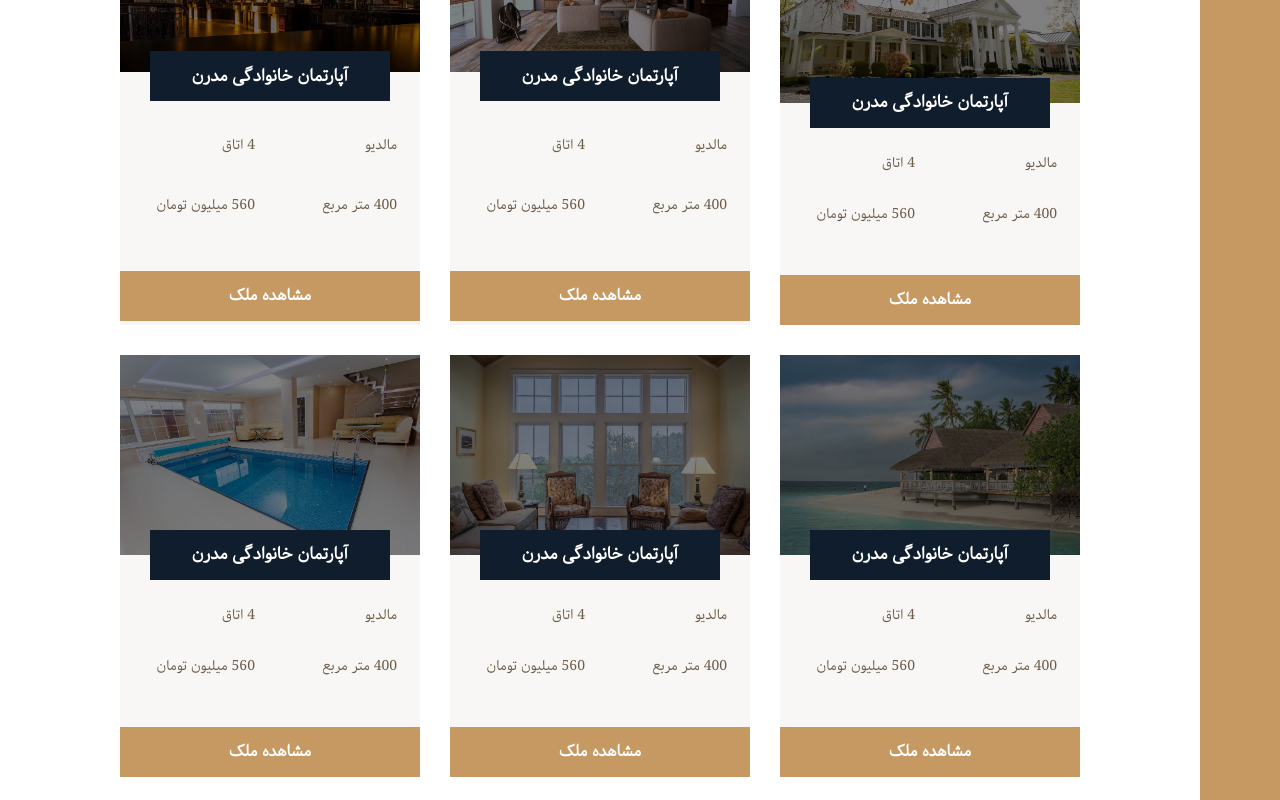
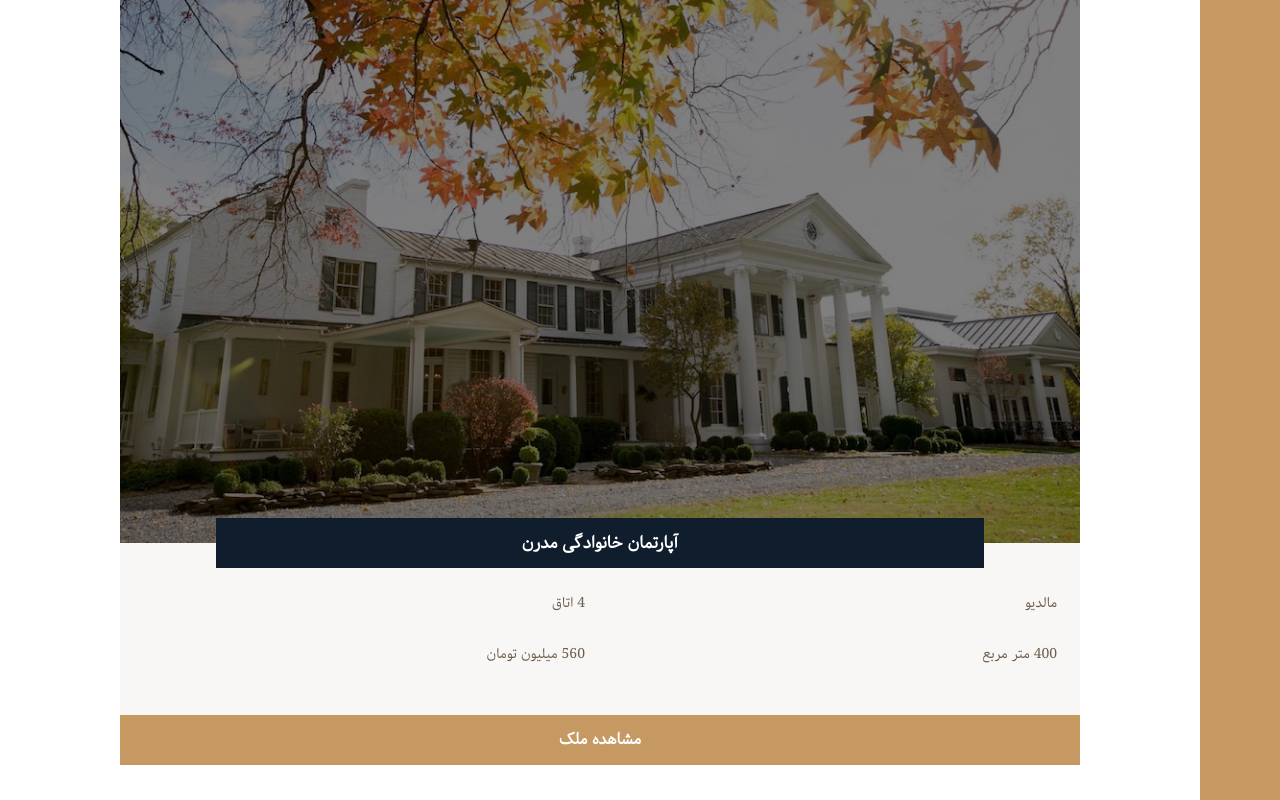
Before and after one commit to farshid117/realstate-nextjs, a Next.js app: page / in a window 1280 px wide. Shown: the part 1500-2300 px from the top of the page. Built offline with nearby package versions, Linux system fonts and the light colour scheme.

Commit message:
realstate-next: add Home Component

```diff
--- /dev/null
+++ b/components/modules/Home.tsx
@@ -0,0 +1,37 @@
+import React from 'react'
+
+function Home() {
+  return (
+		<div className='card'>
+			<img src='img/gal-1.jpeg' alt='House 6' className='card__img' />
+			<h5 className='card__title'>آپارتمان خانوادگی مدرن</h5>
+			<span className='card__like'>
+				<i className='fa fa-heart'></i>
+			</span>
+			<div className='card__details'>
+				<span className=''>
+					<i className='fa fa-map-marker card__icon'></i>
+				</span>
+				<p className='card__text'>مالدیو</p>
+				<span className=''>
+					<i className='fa fa-user card__icon'></i>
+				</span>
+				<p className='card__text'>4 اتاق</p>
+				<span className=''>
+					<i className='fa fa-expand card__icon'></i>
+				</span>
+				<p className='card__text'>400 متر مربع</p>
+				<span className=''>
+					<i className='fa fa-key card__icon'></i>
+				</span>
+				<p className='card__text'>560 میلیون تومان</p>
+			</div>
+
+			<a href='#' className='btn btn-brown btn-card'>
+				مشاهده ملک
+			</a>
+		</div>
+	);
+}
+
+export default Home
--- a/components/templates/index/Homes.tsx
+++ b/components/templates/index/Homes.tsx
@@ -1,182 +1,10 @@
+import Home from "@/components/modules/Home";
 import React from "react";
 
 function Homes() {
   return (
     <div className="homes">
-      <div className="card">
-        <img src="img/gal-1.jpeg" alt="House 6" className="card__img" />
-        <h5 className="card__title">آپارتمان خانوادگی مدرن</h5>
-        <span className="card__like">
-          <i className="fa fa-heart"></i>
-        </span>
-        <div className="card__details">
-          <span className="">
-            <i className="fa fa-map-marker card__icon"></i>
-          </span>
-          <p className="card__text">مالدیو</p>
-          <span className="">
-            <i className="fa fa-user card__icon"></i>
-          </span>
-          <p className="card__text">4 اتاق</p>
-          <span className="">
-            <i className="fa fa-expand card__icon"></i>
-          </span>
-          <p className="card__text">400 متر مربع</p>
-          <span className="">
-            <i className="fa fa-key card__icon"></i>
-          </span>
-          <p className="card__text">560 میلیون تومان</p>
-        </div>
-
-        <a href="#" className="btn btn-brown btn-card">
-          مشاهده ملک
-        </a>
-      </div>
-      <div className="card">
-        <img src="img/gal-2.jpeg" alt="House 6" className="card__img" />
-        <h5 className="card__title">آپارتمان خانوادگی مدرن</h5>
-        <span className="card__like">
-          <i className="fa fa-heart"></i>
-        </span>
-        <div className="card__details">
-          <span className="">
-            <i className="fa fa-map-marker card__icon"></i>
-          </span>
-          <p className="card__text">مالدیو</p>
-          <span className="">
-            <i className="fa fa-user card__icon"></i>
-          </span>
-          <p className="card__text">4 اتاق</p>
-          <span className="">
-            <i className="fa fa-expand card__icon"></i>
-          </span>
-          <p className="card__text">400 متر مربع</p>
-          <span className="">
-            <i className="fa fa-key card__icon"></i>
-          </span>
-          <p className="card__text">560 میلیون تومان</p>
-        </div>
-
-        <a href="#" className="btn btn-brown btn-card">
-          مشاهده ملک
-        </a>
-      </div>
-      <div className="card">
-        <img src="img/gal-3.jpeg" alt="House 6" className="card__img" />
-        <h5 className="card__title">آپارتمان خانوادگی مدرن</h5>
-        <span className="card__like">
-          <i className="fa fa-heart"></i>
-        </span>
-        <div className="card__details">
-          <span className="">
-            <i className="fa fa-map-marker card__icon"></i>
-          </span>
-          <p className="card__text">مالدیو</p>
-          <span className="">
-            <i className="fa fa-user card__icon"></i>
-          </span>
-          <p className="card__text">4 اتاق</p>
-          <span className="">
-            <i className="fa fa-expand card__icon"></i>
-          </span>
-          <p className="card__text">400 متر مربع</p>
-          <span className="">
-            <i className="fa fa-key card__icon"></i>
-          </span>
-          <p className="card__text">560 میلیون تومان</p>
-        </div>
-
-        <a href="#" className="btn btn-brown btn-card">
-          مشاهده ملک
-        </a>
-      </div>
-      <div className="card">
-        <img src="img/gal-4.jpeg" alt="House 6" className="card__img" />
-        <h5 className="card__title">آپارتمان خانوادگی مدرن</h5>
-        <span className="card__like">
-          <i className="fa fa-heart"></i>
-        </span>
-        <div className="card__details">
-          <span className="">
-            <i className="fa fa-map-marker card__icon"></i>
-          </span>
-          <p className="card__text">مالدیو</p>
-          <span className="">
-            <i className="fa fa-user card__icon"></i>
-          </span>
-          <p className="card__text">4 اتاق</p>
-          <span className="">
-            <i className="fa fa-expand card__icon"></i>
-          </span>
-          <p className="card__text">400 متر مربع</p>
-          <span className="">
-            <i className="fa fa-key card__icon"></i>
-          </span>
-          <p className="card__text">560 میلیون تومان</p>
-        </div>
-
-        <a href="#" className="btn btn-brown btn-card">
-          مشاهده ملک
-        </a>
-      </div>
-      <div className="card">
-        <img src="img/gal-5.jpeg" alt="House 6" className="card__img" />
-        <h5 className="card__title">آپارتمان خانوادگی مدرن</h5>
-        <span className="card__like">
-          <i className="fa fa-heart"></i>
-        </span>
-        <div className="card__details">
-          <span className="">
-            <i className="fa fa-map-marker card__icon"></i>
-          </span>
-          <p className="card__text">مالدیو</p>
-          <span className="">
-            <i className="fa fa-user card__icon"></i>
-          </span>
-          <p className="card__text">4 اتاق</p>
-          <span className="">
-            <i className="fa fa-expand card__icon"></i>
-          </span>
-          <p className="card__text">400 متر مربع</p>
-          <span className="">
-            <i className="fa fa-key card__icon"></i>
-          </span>
-          <p className="card__text">560 میلیون تومان</p>
-        </div>
-
-        <a href="#" className="btn btn-brown btn-card">
-          مشاهده ملک
-        </a>
-      </div>
-      <div className="card">
-        <img src="img/gal-6.jpeg" alt="House 6" className="card__img" />
-        <h5 className="card__title">آپارتمان خانوادگی مدرن</h5>
-        <span className="card__like">
-          <i className="fa fa-heart"></i>
-        </span>
-        <div className="card__details">
-          <span className="">
-            <i className="fa fa-map-marker card__icon"></i>
-          </span>
-          <p className="card__text">مالدیو</p>
-          <span className="">
-            <i className="fa fa-user card__icon"></i>
-          </span>
-          <p className="card__text">4 اتاق</p>
-          <span className="">
-            <i className="fa fa-expand card__icon"></i>
-          </span>
-          <p className="card__text">400 متر مربع</p>
-          <span className="">
-            <i className="fa fa-key card__icon"></i>
-          </span>
-          <p className="card__text">560 میلیون تومان</p>
-        </div>
-
-        <a href="#" className="btn btn-brown btn-card">
-          مشاهده ملک
-        </a>
-      </div>
+      <Home/>
     </div>
   );
 }
```
